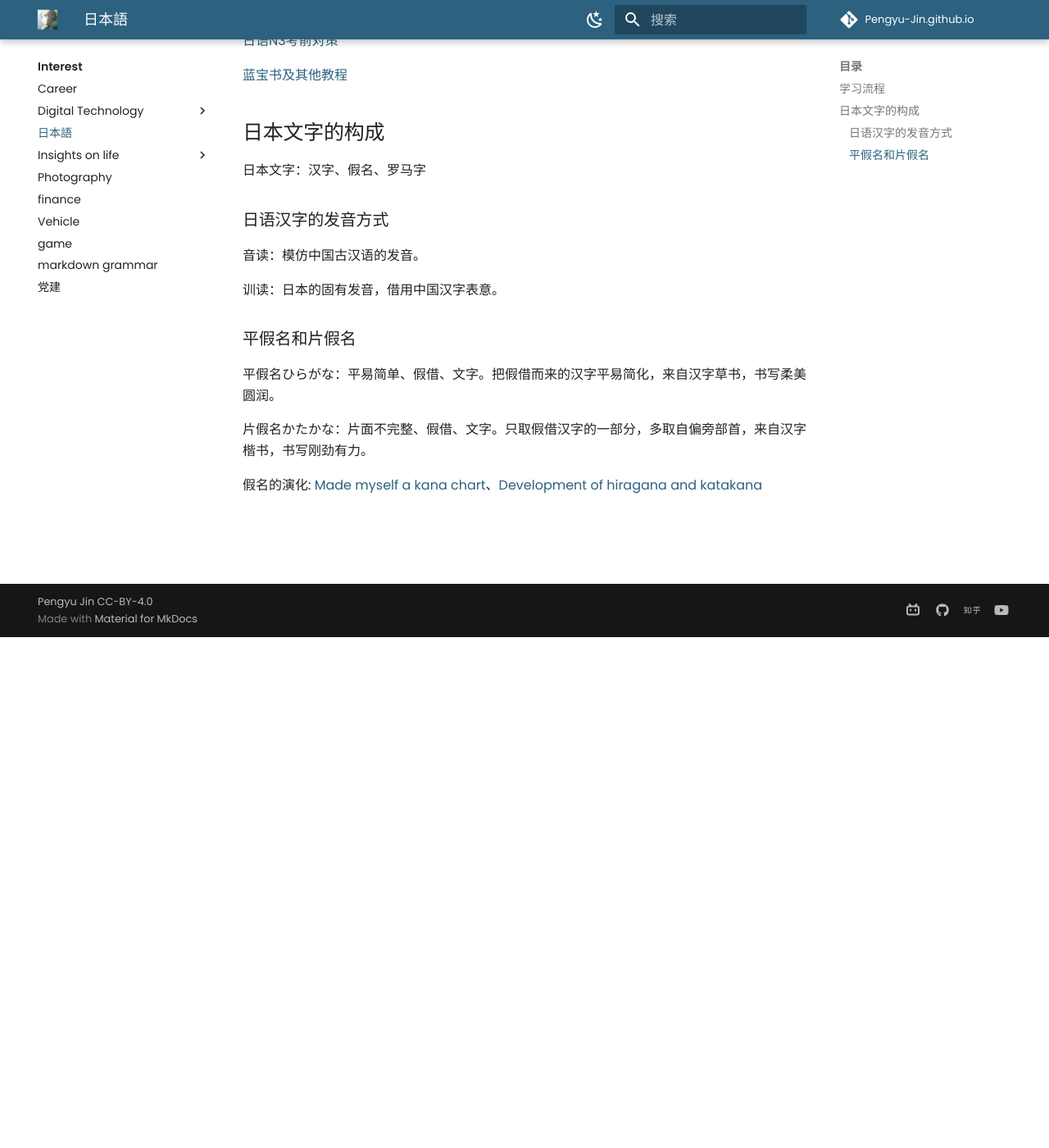
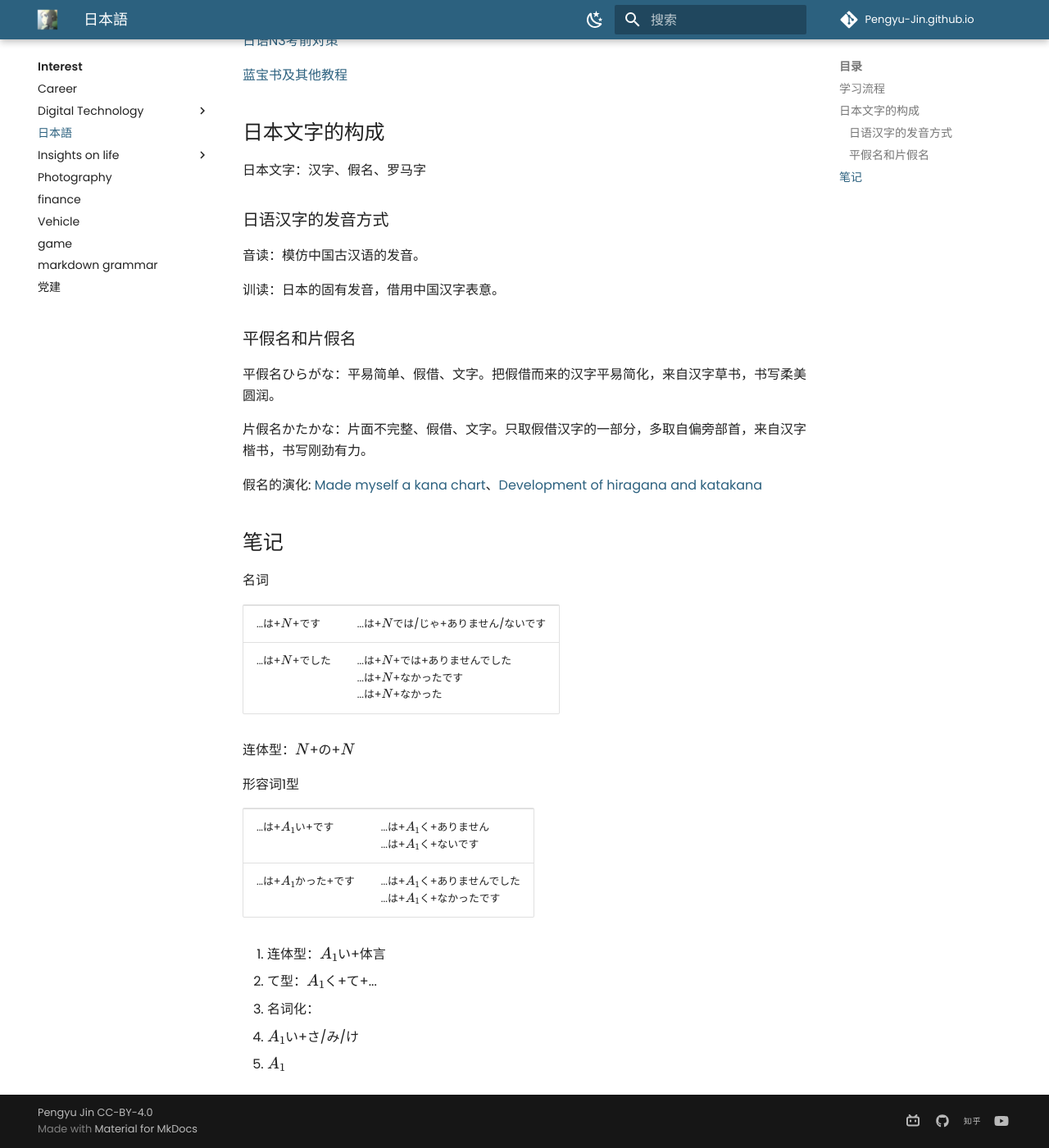
Before and after one commit to Pengyu-Jin/Pengyu-Jin.github.io, an MkDocs documentation site: the page built from docs/interest/JP-learn/50yin.md, in a window 1280 px wide and 1400 px high, scrolled down 623 px. Shown: the whole window at 82% size. Built offline with MkDocs 1.6.1 and Material for MkDocs 9.7.7, drawn with Linux system fonts in a browser that asks for light colours; comment, search, counter and statistics services are not loaded.

Commit message:
update jp

```diff
--- a/docs/interest/JP-learn/50yin.md
+++ b/docs/interest/JP-learn/50yin.md
@@ -31,3 +31,39 @@
 片假名かたかな：片面不完整、假借、文字。只取假借汉字的一部分，多取自偏旁部首，来自汉字楷书，书写刚劲有力。
 
 假名的演化: [Made myself a kana chart](https://www.reddit.com/r/LearnJapanese/comments/19bnii2/made_myself_a_kana_chart/?tl=zh-hans){:target="_blank"}、[Development of hiragana and katakana](https://en.wikipedia.org/wiki/Kana#/media/File%3AFlowRoot3824.svg){:target="_blank}
+
+
+## 笔记
+名词
+
+<table>
+  <tr>
+    <td>...は+\(N\)+です</td>
+    <td>...は+\(N\)では/じゃ+ありません/ないです</td>
+  </tr>
+  <tr>
+    <td>...は+\(N\)+でした</td>
+    <td>...は+\(N\)+では+ありませんでした<br>...は+\(N\)+なかったです<br>...は+\(N\)+なかった</td>
+  </tr>
+</table>
+
+连体型：\(N\)+の+\(N\)
+
+形容词1型
+
+<table>
+  <tr>
+    <td>...は+\(A_{1}\)い+です</td>
+    <td>...は+\(A_{1}\)く+ありません<br>...は+\(A_{1}\)く+ないです</td>
+  </tr>
+  <tr>
+    <td>...は+\(A_{1}\)かった+です</td>
+    <td>...は+\(A_{1}\)く+ありませんでした<br>...は+\(A_{1}\)く+なかったです</td>
+  </tr>
+</table>
+
+1. 连体型：\(A_{1}\)い+体言
+2. て型：\(A_{1}\)く+て+...
+3. 名词化：
+   - \(A_{1}\)い+さ/み/け
+   - \(A_{1}\)
```
